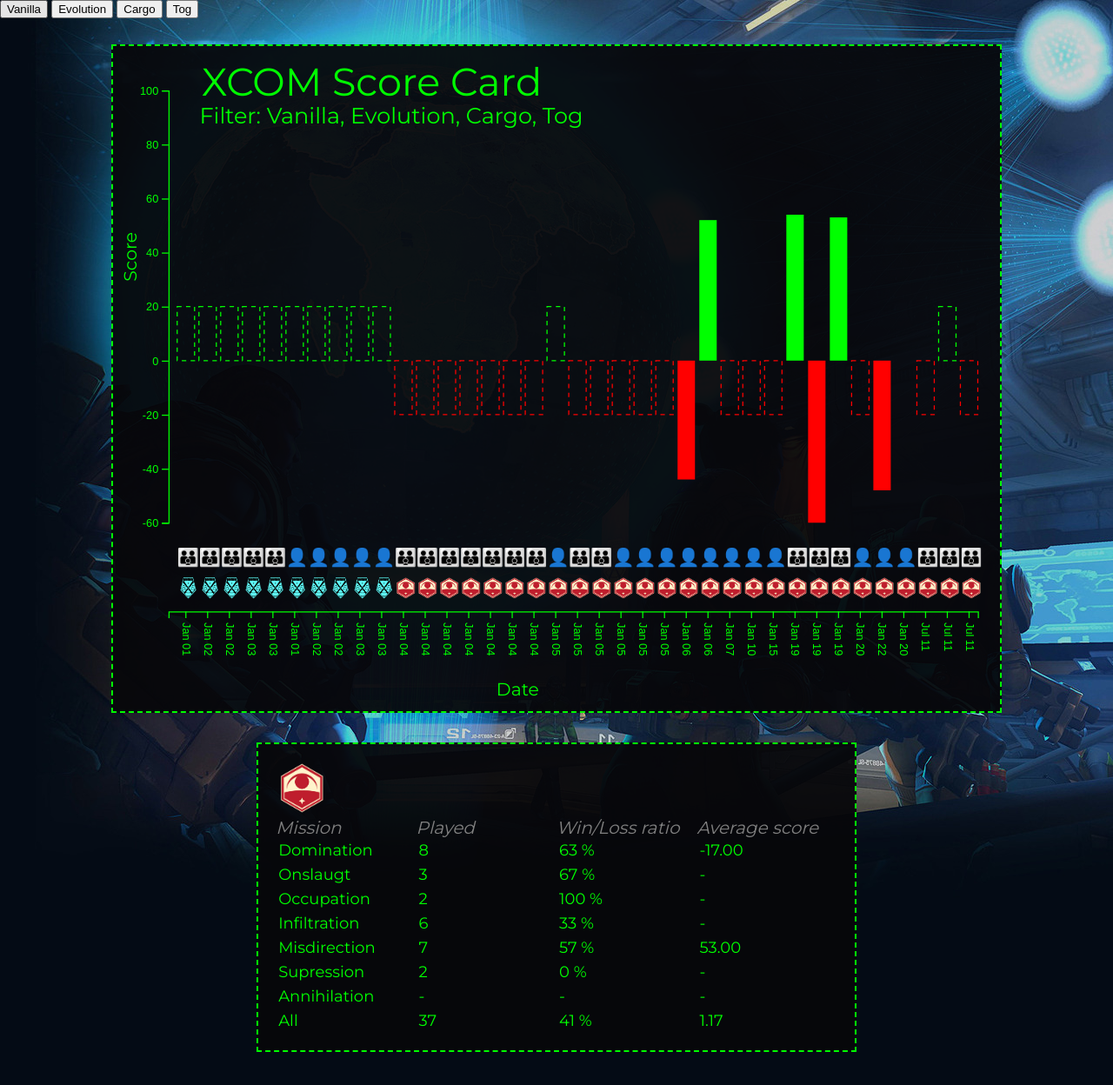
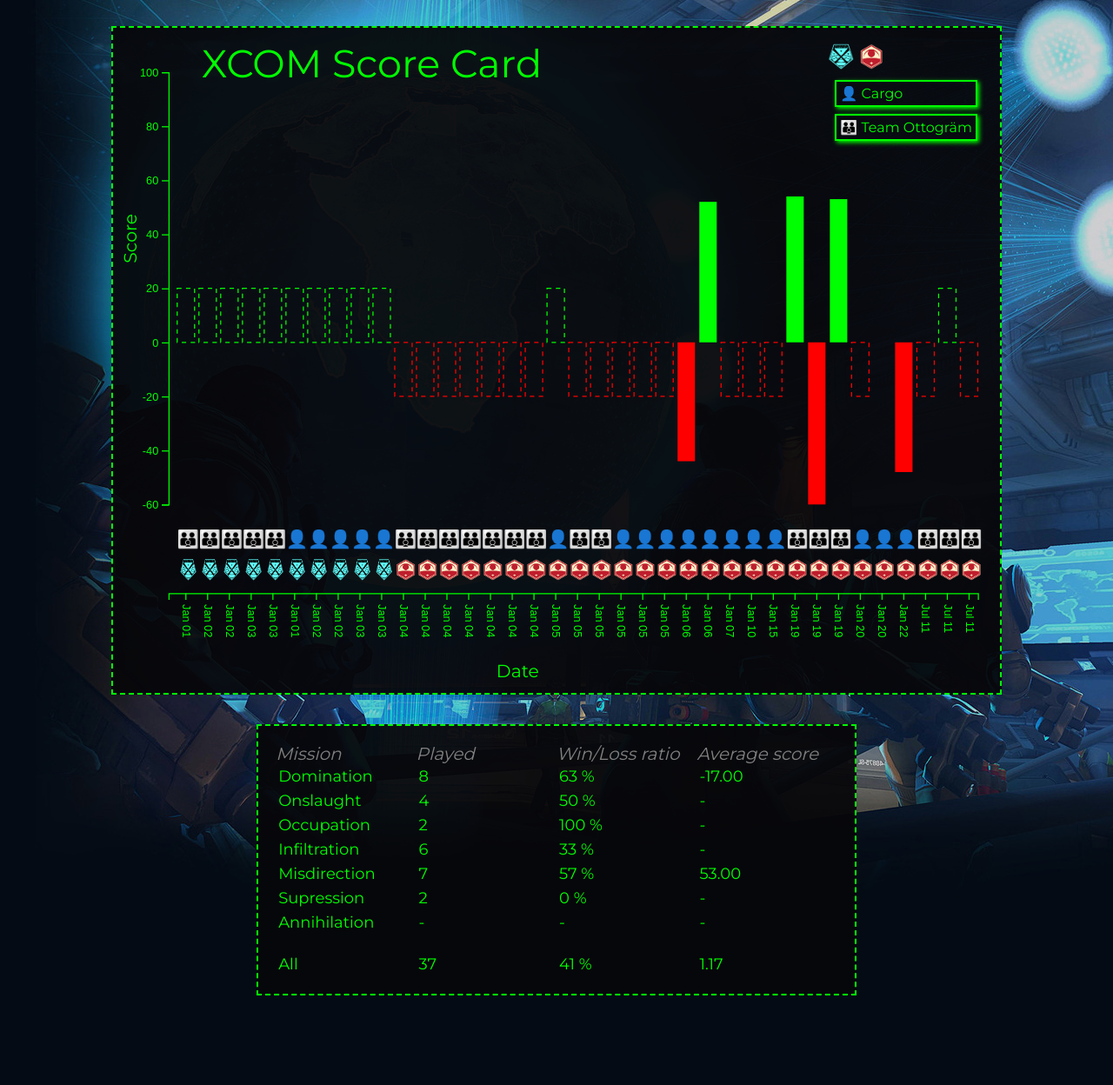
Before and after one commit to ErikLarsson82/xcom-data, a website: page index.html in a window 1280 px wide. Shown: the whole page at 87% size. Drawn offline with nearby package versions, Linux system fonts and the light colour scheme.

Commit message:
Icons for filter selection

```diff
--- a/data.tsv
+++ b/data.tsv
@@ -24,15 +24,15 @@
 05-Jan-20	LOSS	👤	Infiltration	evolution	expert
 06-Jan-20	-44	👤	Domination	evolution	expert
 06-Jan-20	52	👤	Misdirection	evolution	expert
-07-Jan-20	LOSS	👤	Onslaugt	evolution	expert
+07-Jan-20	LOSS	👤	Onslaught	evolution	expert
 10-Jan-20	LOSS	👤	Misdirection	evolution	expert
 15-Jan-20	LOSS	👤	Infiltration	evolution	expert
 19-Jan-20	54	👪	Misdirection	evolution	expert	false
 19-Jan-20	-60	👪	Domination	evolution	expert	false
 19-Jan-20	53	👪	Domination	evolution	hard	false
 20-Jan-20	LOSS	👤	Misdirection	evolution	expert	true
+20-Jan-20	DNF	👤	Misdirection	evolution	expert	true
 22-Jan-20	-48	👤	Onslaugt	evolution	expert	true
-20-Jan-20	DNF	👤	Misdirection	evolution	expert	true
 11-Jul-20	LOSS	👪	Supression	evolution	hard	true
 11-Jul-20	WIN	👪	Domination	evolution	normal	false
 11-Jul-20	LOSS	👪	Supression	evolution	hard	true
--- a/index.html
+++ b/index.html
@@ -39,6 +39,7 @@
     align-items: end;
   }
   #graph-container {
+    position: relative;
     flex-basis: 57%;
     margin: 10px;
   }
@@ -94,6 +95,37 @@
     }
   }
 
+  .icons {
+    position: absolute;
+    right: 20px;
+    top: 20px;
+  }
+
+  .icon:hover {
+    cursor: pointer;
+  }
+
+  .dim {
+    opacity: 0.2;
+  }
+
+  .button {
+    -webkit-box-shadow: 2px 2px 5px 0px rgba(0,255,0,1);
+    -moz-box-shadow: 2px 2px 5px 0px rgba(0,255,0,1);
+    box-shadow: 2px 2px 5px 0px rgba(0,255,0,1);
+    border: 2px solid #00FF00;
+    padding: 4px;
+    margin: 8px;
+  }
+
+  .button:hover {
+    cursor: pointer;
+  }
+
+  .all {
+    margin-top: 20px;
+  }
+
   @media only screen and (max-width: 700px) {
     .value {
       font-size: 12px;
@@ -110,15 +142,17 @@
   <script src="https://d3js.org/d3.v5.min.js"></script>
 </head>
 <body>
-  <input type="button" onClick="showVanilla = !showVanilla; render()" value="Vanilla"></input>
-  <input type="button" onClick="showEvolution = !showEvolution; render()" value="Evolution"></input>
-  <input type="button" onClick="showCargo = !showCargo; render()" value="Cargo"></input>
-  <input type="button" onClick="showTog = !showTog; render()" value="Tog"></input>
   <div class="layout">
     <div id="content">
-      <div id="graph-container"></div>
+      <div id="graph-container">
+        <div class="icons">
+          <img id="xcom" onClick="showVanilla = !showVanilla; render()" class="icon" height="30" width="30" src="xcom.png">
+          <img id="exalt" onClick="showEvolution = !showEvolution; render()" class="icon" height="30" width="30" src="exalt-logo.png">
+          <div id="cargo" onClick="showCargo = !showCargo; render()" class="button">👤 Cargo</div>
+          <div id="tog" onClick="showTog = !showTog; render()" class="button">👪 Team Ottogräm</div>
+        </div>
+      </div>
       <div id="stats-container">
-        <img src="exalt-logo.png" width="60px" height="60%">
         <div class="grid">
           <div class="key bold">Mission</div>
           <div class="key bold">Played</div>
@@ -128,7 +162,7 @@
           <div id="domination-amount" class="value">-</div>
           <div id="domination-ratio" class="value">-</div>
           <div id="domination-average" class="value">-</div>
-          <div class="value">Onslaugt</div>
+          <div class="value">Onslaught</div>
           <div id="onslaught-amount" class="value">-</div>
           <div id="onslaught-ratio" class="value">-</div>
           <div id="onslaught-average" class="value">-</div>
@@ -152,10 +186,10 @@
           <div id="annihilation-amount" class="value">-</div>
           <div id="annihilation-ratio" class="value">-</div>
           <div id="annihilation-average" class="value">-</div>
-          <div class="value">All</div>
-          <div id="all-amount" class="value">-</div>
-          <div id="all-ratio" class="value">-</div>
-          <div id="all-average" class="value">-</div>
+          <div class="value all">All</div>
+          <div id="all-amount" class="value all">-</div>
+          <div id="all-ratio" class="value all">-</div>
+          <div id="all-average" class="value all">-</div>
         </div>
       </div>
     </div>
--- a/main.js
+++ b/main.js
@@ -18,6 +18,15 @@
   d.score = isNaN(+d.score) ? d.score : +d.score;
   d.i = i
   return d;
+}
+
+const opacity = name => bool => bool ? name : [name].concat("dim").join(" ")
+
+function setIcons() {
+  document.getElementById("xcom").className = opacity("icon")(showVanilla)
+  document.getElementById("exalt").className = opacity("icon")(showEvolution)
+  document.getElementById("cargo").className = opacity("button")(showCargo)
+  document.getElementById("tog").className = opacity("button")(showTog)
 }
 
 function initGraph() {
@@ -46,15 +55,6 @@
       .attr("font-size", "35px")
       .style("text-anchor", "left")
       .text("XCOM Score Card");
-
-  svg.append("text")
-      .attr("class", "filter-label")
-      .attr("y", 50)
-      .attr("x", 78)
-      .attr("dy", "1em")
-      .attr("font-size", "20px")
-      .style("text-anchor", "right")
-      .text("Filter: Vanilla, Evolution, Cargo, Tog");
 
   svg.append("text")
       .attr("transform", "rotate(-90)")
@@ -100,6 +100,8 @@
 }
 
 function renderGraph(_data) {
+
+  setIcons()
 
   const data = _data.map(parseData)
 
@@ -217,16 +219,6 @@
       .attr("fill", "red")
   */
 
-  const filters = [
-    { label: "Vanilla", value: showVanilla },
-    { label: "Evolution", value: showEvolution },
-    { label: "Cargo", value: showCargo },
-    { label: "Tog", value: showTog }
-  ]
-
-  svg.select(".filter-label")
-    .html(`Filter: ${ filters.filter(x=>x.value).map(x=>x.label).join(", ") }`)
-
   svg.select(".content")
     .selectAll("image")
     .data(data, x=>`${x.i}`)
```
